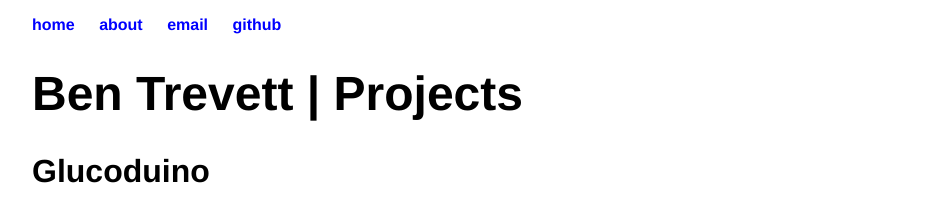
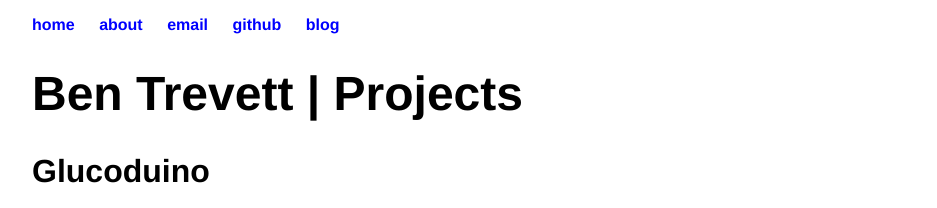
Before and after one commit to bentrevett/bentrevett.github.io, a Jekyll site: the page built from index.html, in a window 1280 px wide. Shown: the top 208 px of the page, without its empty margins (160-1097 px from the left). Built offline with Jekyll 4.4.1, drawn with Linux system fonts in a browser that asks for light colours.

Commit message:
Update default.html

```diff
--- a/_layouts/default.html
+++ b/_layouts/default.html
@@ -12,6 +12,7 @@
 		        	<li><a href="/about">about</a></li>
 					<li><a href="mailto:btrevett1@sheffield.ac.uk">email</a></li>
 					<li><a href="https://github.com/bentrevett">github</a></li>
+					<li><a href="https://medium.com/@bentrevett">blog</a></li>
 
 	    		</ul>
 			</nav>
```
